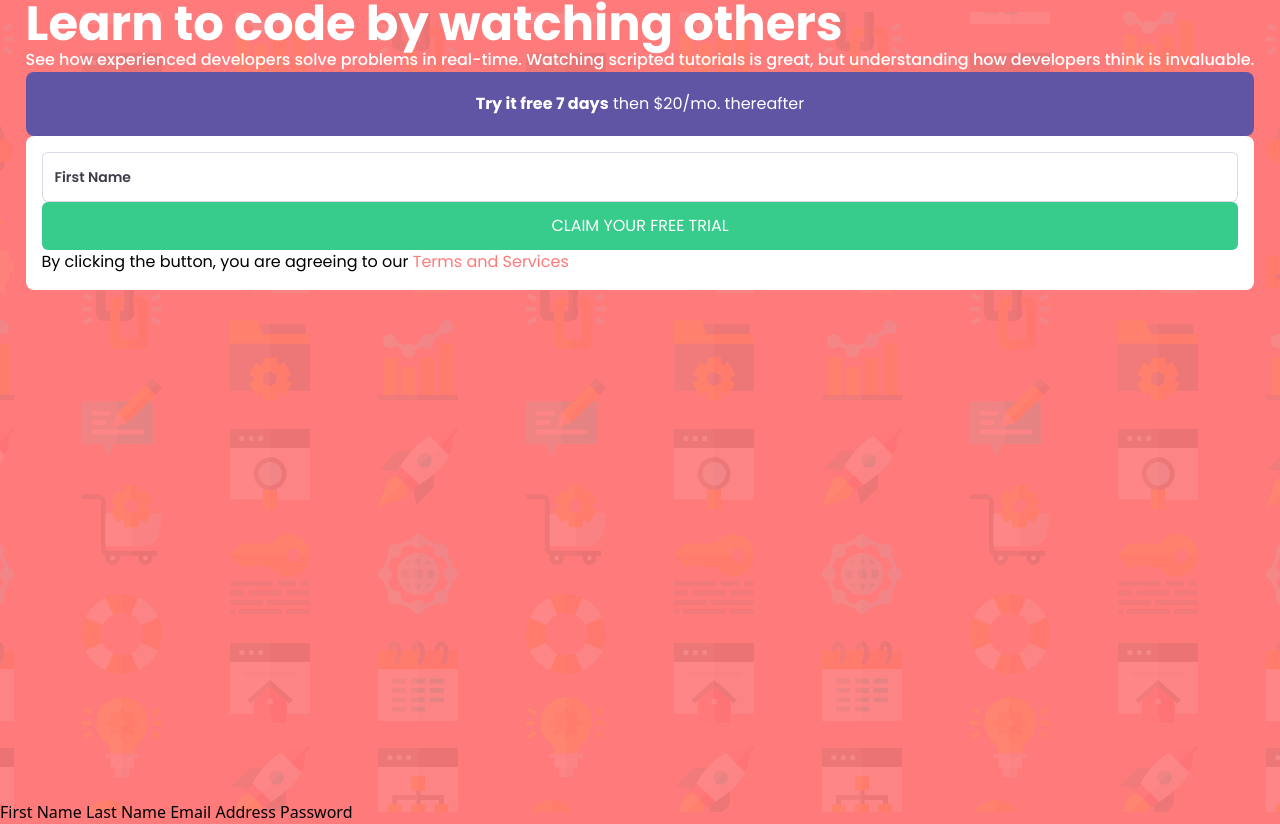
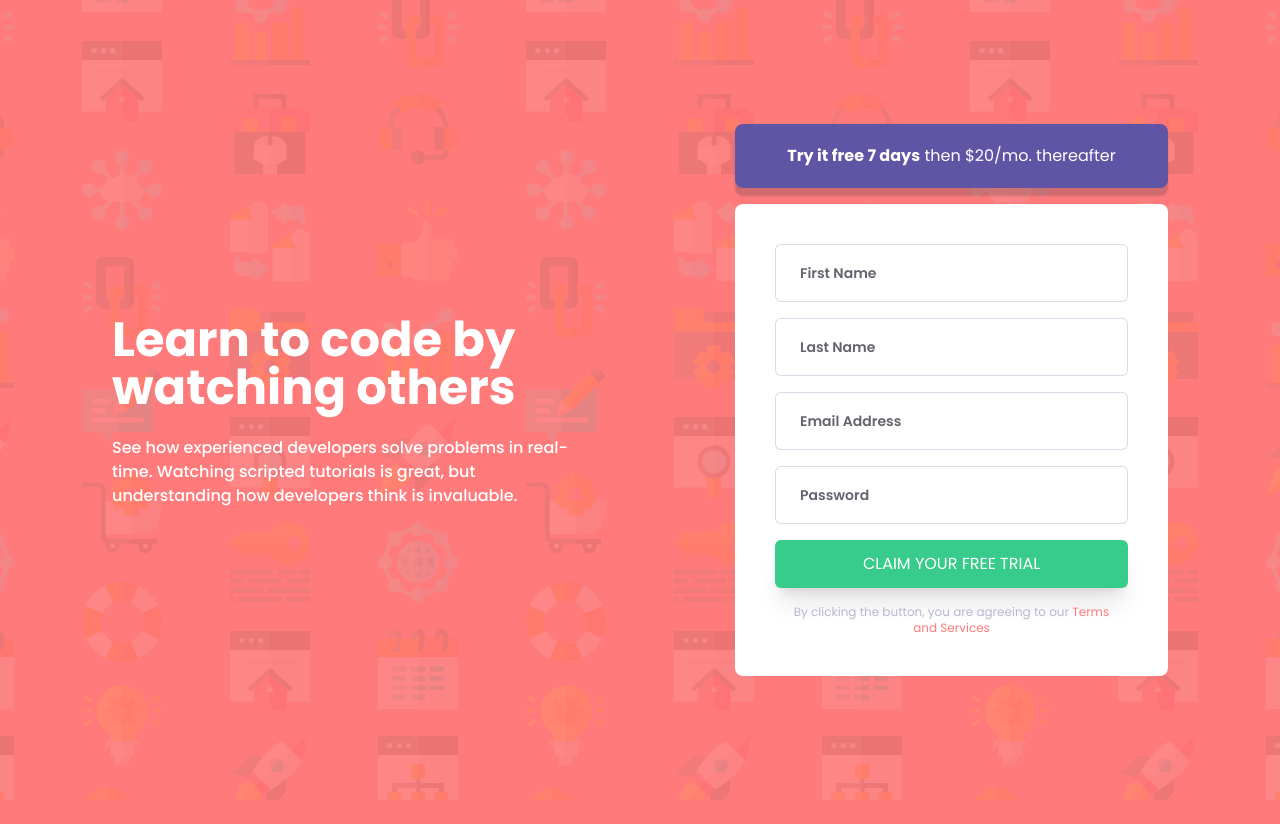
Before and after one commit to RahulVivekNair/fm-intro-component-with-signup-form, a plain HTML site: page index.html in a window 1280 px wide. After the commit the page ends 800 px from the top, so only its background shows below. Drawn offline with nearby package versions, Linux system fonts and the light colour scheme.

Commit message:
base style completed

```diff
--- a/index.html
+++ b/index.html
@@ -12,6 +12,7 @@
   <link href="https://fonts.googleapis.com/css2?family=Poppins:wght@400;500;600;700&display=swap" rel="stylesheet">
   <title>Frontend Mentor | Intro component with sign up form</title>
   <script src="https://cdn.tailwindcss.com"></script>
+  <script type="text/javascript" src="script.js"></script>
   <title>Frontend Mentor | NFT preview card component</title>
   <script>
     tailwind.config = {
@@ -39,37 +40,53 @@
 </head>
 
 <body class="bg-red bg-bagmobile sm:bg-bagdesktop bg-no-repeat bg-center">
-  <div class="flex justify-center min-h-screen font-poppins">
-    <div class="flex flex-col mx-6">
-      <div class="text-white ">
-        <h2 class="font-bold text-2xl lg:text-5xl">Learn to code by watching others</h2>
-        <p class="font-medium text-base">See how experienced developers solve problems in real-time. Watching scripted
+  <div class="flex items-center justify-center min-h-screen font-poppins">
+    <div class="flex flex-col mx-6 items-center md:flex-row md:mx-28 justify-around">
+      <div class="text-white text-center mt-20 mb-14 md:text-left md:mr-24">
+        <h2 class="font-bold text-2xl md:text-5xl mx-8 mb-6 md:mx-0 lg:mr-20">Learn to code by watching others</h2>
+        <p class="font-medium text-base lg:mr-14">See how experienced developers solve problems in real-time. Watching
+          scripted
           tutorials
           is great,
           but understanding how developers think is invaluable.</p>
       </div>
-      <div class="">
-        <div class="bg-blue text-center text-white text-base py-5 rounded-lg"><span class="font-bold">Try it free 7
+      <div class="max-w-xl flex flex-col md:w-4/6">
+        <div
+          class="bg-blue text-center text-white text-base py-5 rounded-lg px-12 shadow-[0px_0.5em_2px_0px_rgb(62,60,73,0.25)]">
+          <span class="font-bold">Try it
+            free 7
             days</span> then $20/mo. thereafter
         </div>
-        <form action="" class="bg-white rounded-lg flex flex-col p-4">
-          <input type="text" placeholder="First Name"
-            class="placeholder:font-semibold placeholder:text-sm placeholder:text-darkBlue border border-opacity-50 rounded-md py-3 border-greyBlue focus:border-darkBlue focus:border-2 focus:border-opacity-50 outline-none px-3">
-          <button class="bg-greeny text-white py-3 rounded-md hover:bg-greeny/60 uppercase">Claim your free
+        <form action="" class="bg-white rounded-lg flex flex-col p-4 mt-4 md:p-10 mb-14 md:mb-0">
+          <div class="flex flex-col">
+            <input type="text" placeholder="First Name"
+              class="font-semibold placeholder:text-sm placeholder:text-darkBlue/80 border border-opacity-50 rounded-md py-4 border-greyBlue focus:border-darkBlue focus:border-2 focus:border-opacity-70 focus:placeholder:text-darkBlue outline-none px-3 md:pl-6 mb-4 peer">
+          </div>
+          <div class="flex flex-col">
+            <input type="text" placeholder="Last Name"
+              class="font-semibold placeholder:text-sm placeholder:text-darkBlue/80 border border-opacity-50 rounded-md py-4 border-greyBlue focus:border-darkBlue focus:border-2 focus:border-opacity-70 focus:placeholder:text-darkBlue outline-none px-3 md:pl-6 mb-4">
+          </div>
+          <div>
+            <input type="text" placeholder="Email Address"
+              class="font-semibold placeholder:text-sm placeholder:text-darkBlue/80 border border-opacity-50 rounded-md py-4 border-greyBlue focus:border-darkBlue focus:border-2 focus:border-opacity-70 focus:placeholder:text-darkBlue outline-none px-3 md:pl-6 mb-4">
+          </div>
+          <div class="">
+            <input type="text" placeholder="Password"
+              class="font-semibold placeholder:text-sm placeholder:text-darkBlue/80 border border-opacity-50 rounded-md py-4 border-greyBlue focus:border-darkBlue focus:border-2 focus:border-opacity-70 focus:placeholder:text-darkBlue outline-none px-3 md:pl-6 mb-4">
+          </div>
+          <button class="bg-greeny text-white py-3 rounded-md hover:bg-greeny/60 uppercase shadow-xl">Claim
+            your free
             trial</button>
-          <span>By clicking the button, you are agreeing to our <span class="text-red">Terms and Services</span></span>
+          <span class="text-xs mt-4 mx-4 text-center text-greyBlue">By clicking the button, you are agreeing to our
+            <span class="text-red">Terms
+              and
+              Services</span></span>
         </form>
 
       </div>
     </div>
   </div>
 
-  First Name
-  Last Name
-  Email Address
-  Password
-
-
 </body>
 
 </html>
```
Also changed, not shown: script.js (added).
